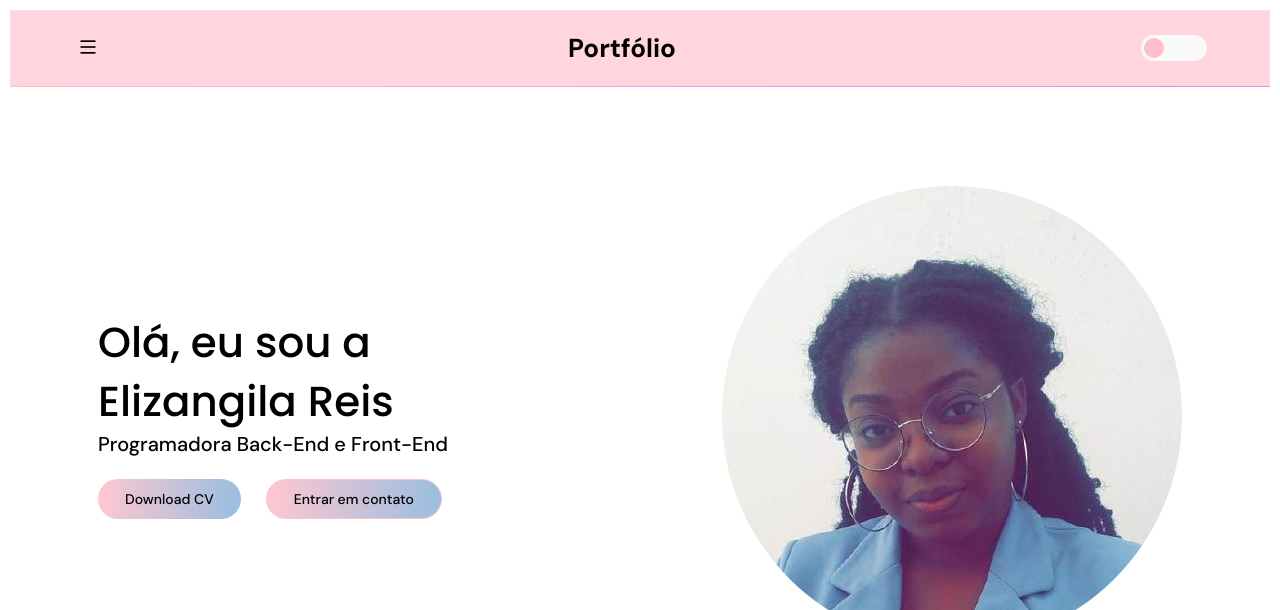
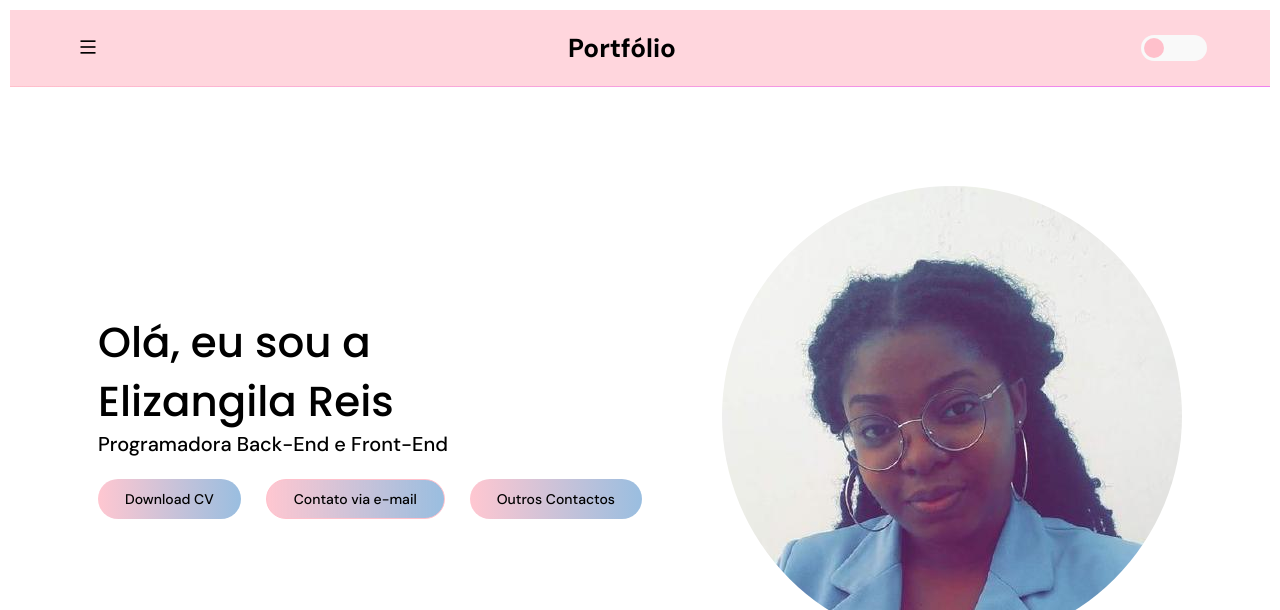
Before and after one commit to ElizangilaReis/elizangilareis.github.io, a plain HTML site: page index.html in a window 1280 px wide. Shown: the top 610 px of the page. Drawn offline with nearby package versions, Linux system fonts and the light colour scheme.

Commit message:
Actualizacao dos contactos

```diff
--- a/index.html
+++ b/index.html
@@ -41,7 +41,8 @@
               </div>
               <div class="actions">
                 <a href="doc/Currículo CV_Elizangila dos Reis.pdf" download>Download CV</a>
-                <a href="mailto:elisa.trifanica@gmail.com" target="_blank">Entrar em contato</a>
+                <a href="mailto:elisa.trifanica@gmail.com" target="_blank">Contato via e-mail</a>
+                <a href="#contactos">Outros Contactos</a>
               </div>
             </div>
             <div class="profile">
--- a/style.css
+++ b/style.css
@@ -847,6 +847,9 @@ body.light-mode {
 body.light-mode header {
     background-color: white
 }
+body.light-mode footer {
+    background-color: white
+}
 
 body.light-mode header h2 {
     color: #FFC0CB!important
```
